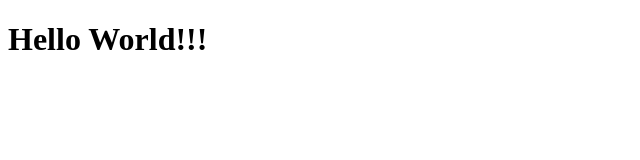
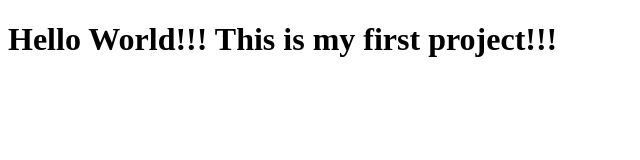
Before and after one commit to AnxiousAdi/Coursera-Test, a plain HTML site: page Site/index.html in a window 1280 px wide. Shown: the whole page, without its empty margins (0-640 px from the left). Drawn offline with Linux system fonts and the light colour scheme.

Commit message:
Updated First Page

```diff
--- a/Site/index.html
+++ b/Site/index.html
@@ -4,6 +4,6 @@
 	<title>Hello World!!!</title>
 </head>
 <body>
-<h1>Hello World!!!</h1>
+<h1>Hello World!!! This is my first project!!!</h1>
 </body>
 </html>
```
